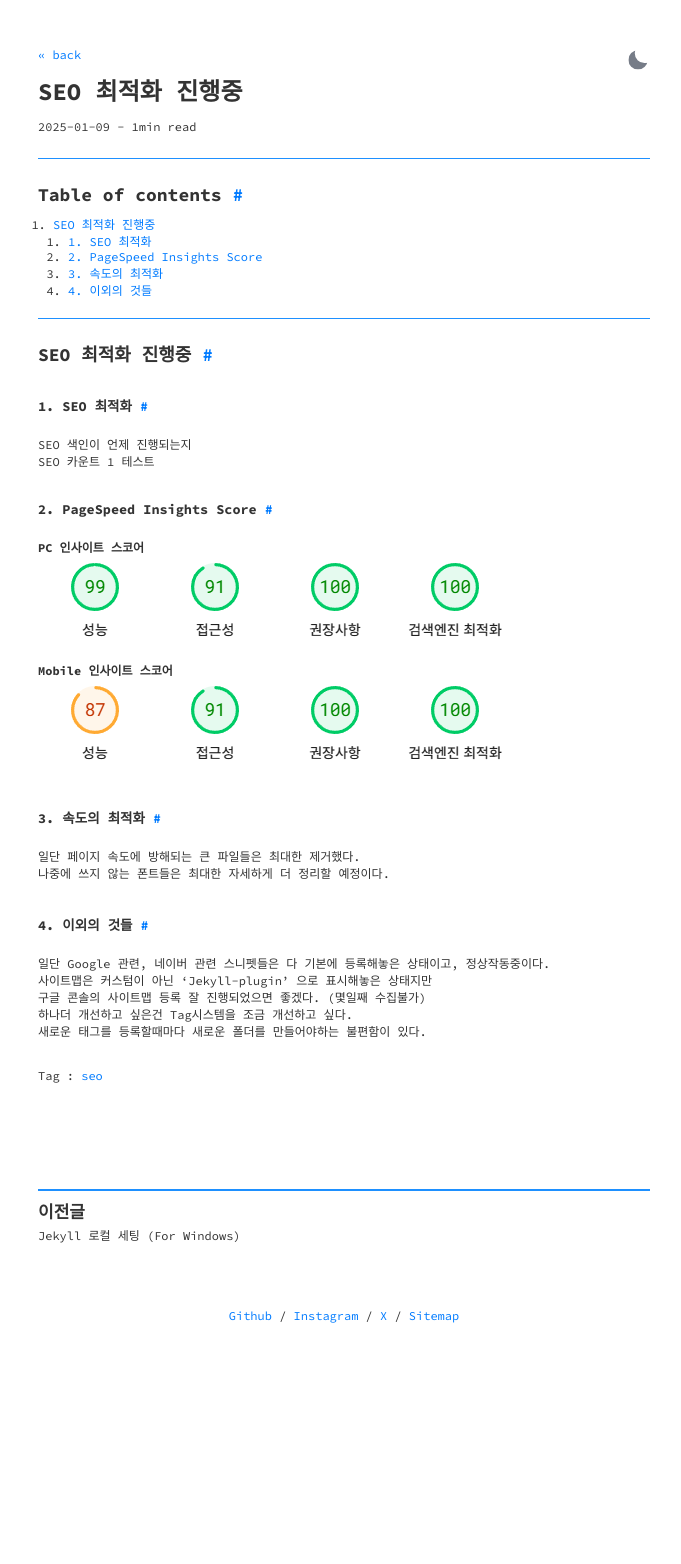
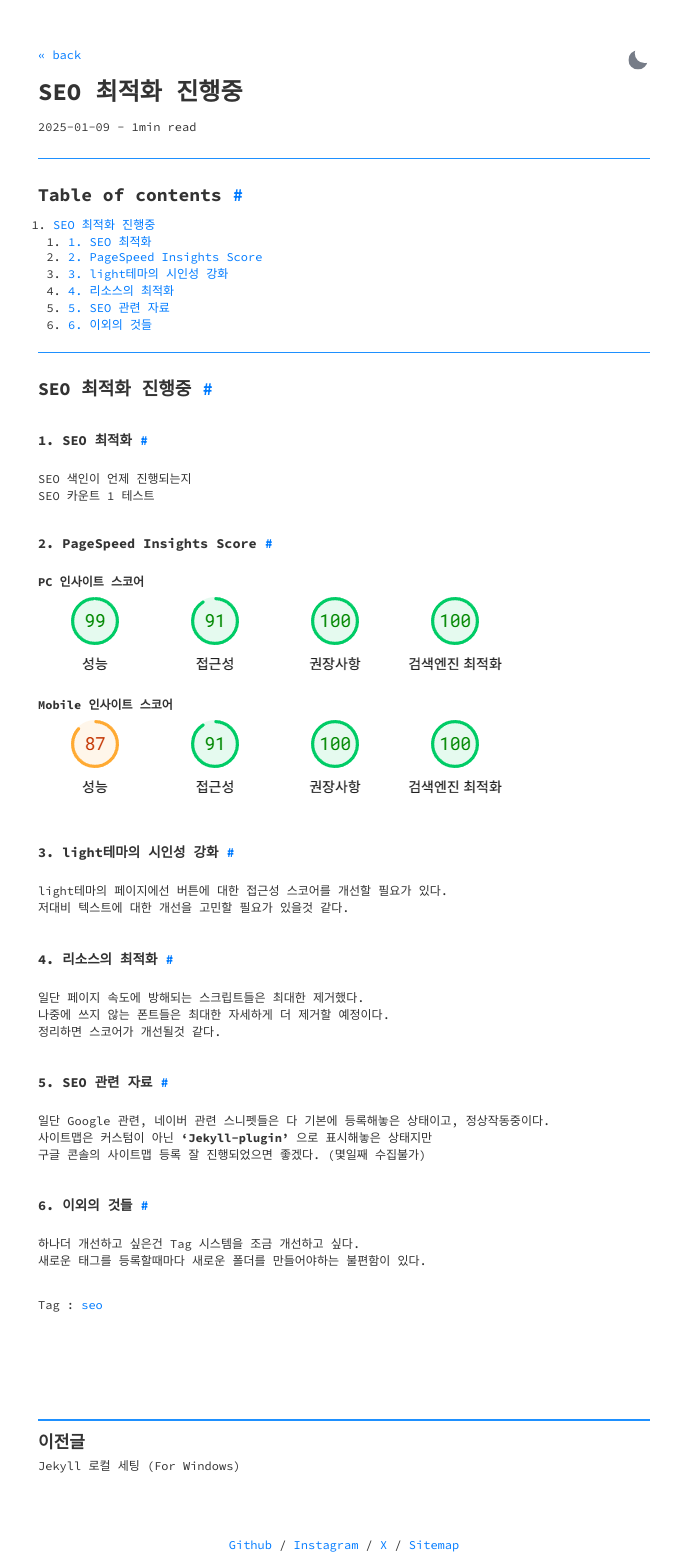
Before and after one commit to pozuhtuhv/pozuhtuhv.github.io, a Jekyll site: the page built from _posts/2025-01-09-index_article_test.md, in a window 1280 px wide. Shown: the whole page, without its empty margins (296-977 px from the left). Built offline with Jekyll 4.4.1, drawn with Linux system fonts in a browser that asks for light colours; before the commit the page ends 1335 px from its top, so only the background shows below that.

Commit message:
(edit) snippet

```diff
--- a/_includes/head.html
+++ b/_includes/head.html
@@ -9,7 +9,7 @@
   <meta property="og:url" content="{{ site.url }}{{ page.url }}">
 
   <!-- Google tag (gtag.js) -->
-  <script async src="https://www.googletagmanager.com/gtag/js?id=G-GG3MZ8XE1E"></script>
+  <!-- 최적화를 위한 비활성화 <script async src="https://www.googletagmanager.com/gtag/js?id=G-GG3MZ8XE1E"></script> -->
   <script>
     window.dataLayer = window.dataLayer || [];
     function gtag(){dataLayer.push(arguments);}
--- a/_posts/2025-01-09-index_article_test.md
+++ b/_posts/2025-01-09-index_article_test.md
@@ -32,13 +32,20 @@ SEO 카운트 1 테스트<br>
 <b>Mobile 인사이트 스코어</b><br>
 ![score_mobile](/assets/img/index_score_mobile.png)<br>
 
-### 3. 속도의 최적화
-일단 페이지 속도에 방해되는 큰 파일들은 최대한 제거했다.<br>
-나중에 쓰지 않는 폰트들은 최대한 자세하게 더 정리할 예정이다.<br>
+### 3. light테마의 시인성 강화
+light테마의 페이지에선 버튼에 대한 접근성 스코어를 개선할 필요가 있다.<br>
+저대비 텍스트에 대한 개선을 고민할 필요가 있을것 같다.<br>
 
-### 4. 이외의 것들
+### 4. 리소스의 최적화
+일단 페이지 속도에 방해되는 스크립트들은 최대한 제거했다.<br>
+나중에 쓰지 않는 폰트들은 최대한 자세하게 더 제거할 예정이다.<br>
+정리하면 스코어가 개선될것 같다.<br>
+
+### 5. SEO 관련 자료
 일단 Google 관련, 네이버 관련 스니펫들은 다 기본에 등록해놓은 상태이고, 정상작동중이다.<br>
-사이트맵은 커스텀이 아닌 'Jekyll-plugin' 으로 표시해놓은 상태지만<br>
+사이트맵은 커스텀이 아닌 <b>'Jekyll-plugin'</b> 으로 표시해놓은 상태지만<br>
 구글 콘솔의 사이트맵 등록 잘 진행되었으면 좋겠다. (몇일째 수집불가)<br>
-하나더 개선하고 싶은건 Tag시스템을 조금 개선하고 싶다.<br>
+
+### 6. 이외의 것들
+하나더 개선하고 싶은건 Tag 시스템을 조금 개선하고 싶다.<br>
 새로운 태그를 등록할때마다 새로운 폴더를 만들어야하는 불편함이 있다.<br>
```
